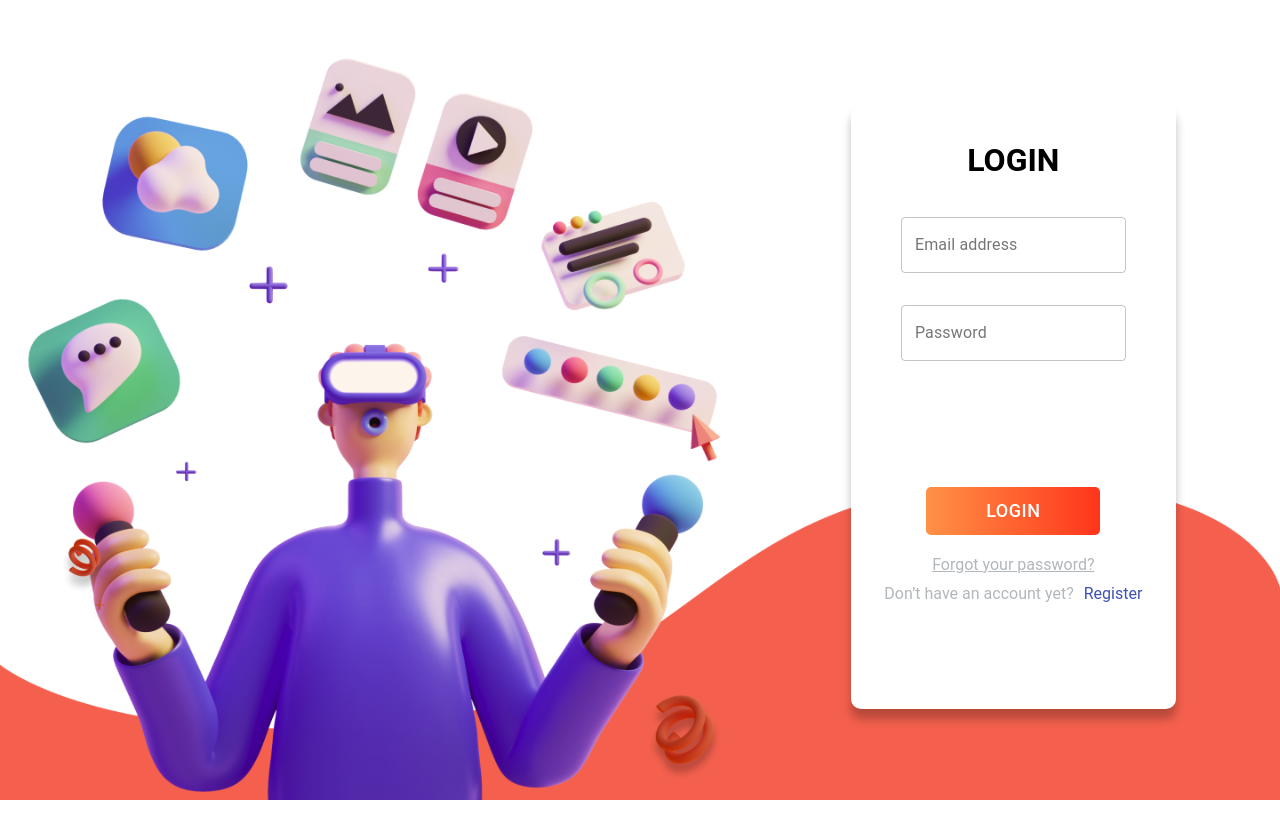
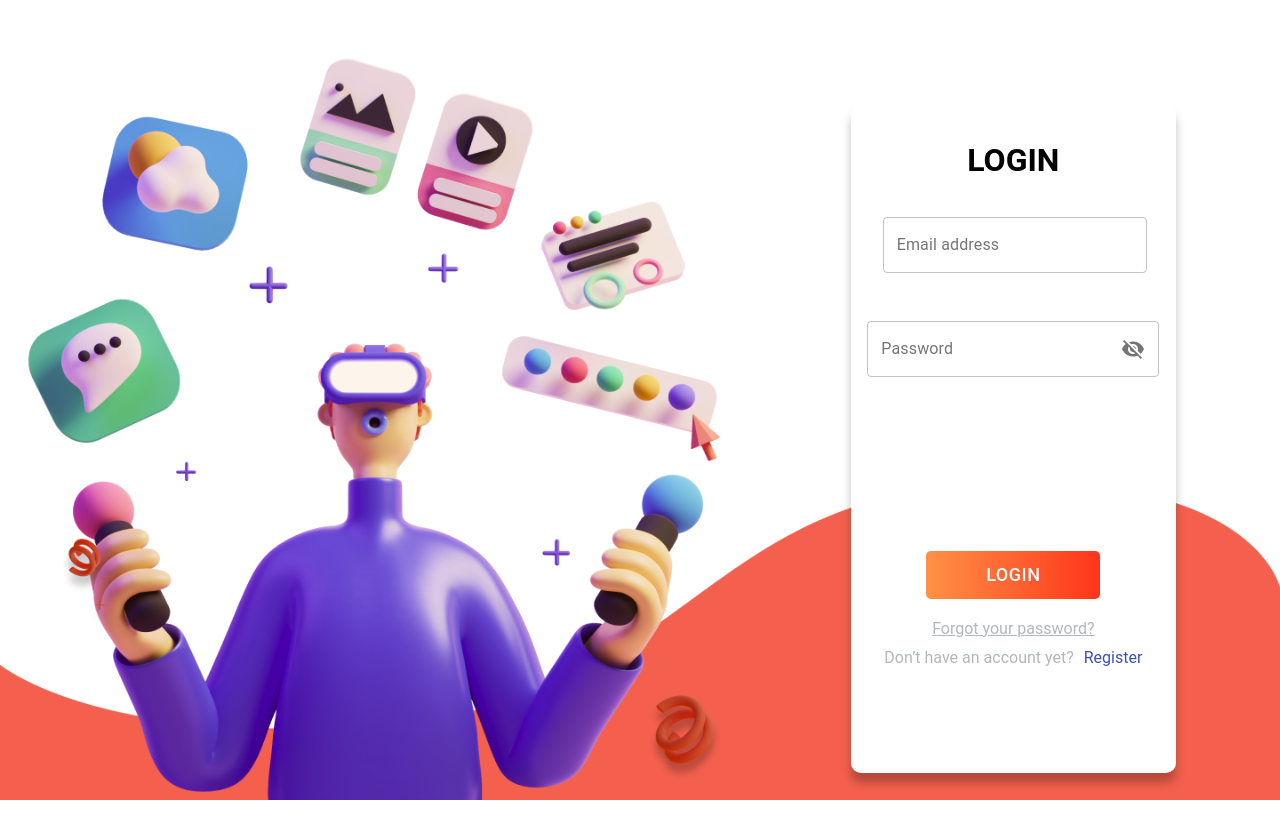
Before and after one commit to virus231/test-task, a React (Create React App) app: page / in a window 1280 px wide. Shown: the top 838 px of the page. Before the commit the page ends 813 px from the top, so only its background shows below. Built offline with nearby package versions, Linux system fonts and the light colour scheme.

Commit message:
some fix

```diff
--- a/package.json
+++ b/package.json
@@ -4,6 +4,7 @@
   "private": true,
   "dependencies": {
     "@material-ui/core": "^4.11.3",
+    "@material-ui/icons": "^4.11.2",
     "@testing-library/jest-dom": "^5.11.4",
     "@testing-library/react": "^11.1.0",
     "@testing-library/user-event": "^12.1.10",
--- a/src/components/LogIn.js
+++ b/src/components/LogIn.js
@@ -1,10 +1,16 @@
 import TextField from '@material-ui/core/TextField';
 import { makeStyles } from '@material-ui/core/styles';
 import Button from '@material-ui/core/Button';
+import OutlinedInput from '@material-ui/core/OutlinedInput';
+import InputLabel from '@material-ui/core/InputLabel';
+import IconButton from '@material-ui/core/IconButton';
+import InputAdornment from '@material-ui/core/InputAdornment';
+import Visibility from '@material-ui/icons/Visibility';
 import Link from '@material-ui/core/Link';
 import { useForm, Controller } from "react-hook-form";
 import {FormControl} from "@material-ui/core";
 import {useState} from "react";
+import VisibilityOff from '@material-ui/icons/VisibilityOff';
 
 
 const useStyles = makeStyles((theme) => ({
@@ -13,6 +19,14 @@ const useStyles = makeStyles((theme) => ({
             margin: theme.spacing(2),
             width: '25ch',
             display: 'block',
+
+            '&:nth-child(1)': {
+                width: '90%'
+            },
+
+            '& .MuiOutlinedInput-input:nth-child(1)': {
+                padding: '18.5px 35px'
+            }
         },
         '& h1': {
             textTransform: 'uppercase',
@@ -25,7 +39,7 @@ const useStyles = makeStyles((theme) => ({
             alignItems: 'center',
             marginBottom: '90px',
 
-            '& button': {
+            '& .btn-login': {
                 background: 'linear-gradient(90deg, #FF9146 0%, #FF351B 100%);',
                 border: 0,
                 borderRadius: 5,
@@ -36,7 +50,12 @@ const useStyles = makeStyles((theme) => ({
                 fontSize: '18px',
                 color: '#FEFEFE',
                 marginTop: '110px',
-                marginBottom: '20px'
+                marginBottom: '20px',
+
+                '&--errors': {
+                    background: '#B2B7BB',
+                }
+
             },
             '& .form-links': {
                 '& a:first-child': {
@@ -50,18 +69,36 @@ const useStyles = makeStyles((theme) => ({
                         margin: '0 5px'
                     }
                 }
+            },
+            '& .error': {
+
             }
+        },
+        '& .MuiFormControl-root': {
+            height: 'fit-content'
         }
+
     }
 
 
 }));
 
 export const LogIn = () => {
+    const [values, setValues] = useState({
+        amount: '',
+        password: '',
+        weight: '',
+        weightRange: '',
+        showPassword: false,
+    });
+    const handleChange = (prop) => (event) => {
+        setValues({ ...values, [prop]: event.target.value });
+        clearErrors("password")
+    };
     const classes = useStyles();
     const [generalLoginError, setGeneralLoginError] = useState('');
-    const [status, setStatus] = useState(false)
-    const { control, handleSubmit, errors: fieldsErrors } = useForm();
+    const [info, setInfo] = useState(false)
+    const { control, handleSubmit, errors: fieldsErrors, register, clearErrors } = useForm();
     const preventDefault = (event) => event.preventDefault();
 
     const onSubmitLogin = (data) => {
@@ -72,9 +109,22 @@ export const LogIn = () => {
         alert(JSON.stringify(info))
     };
 
-    const changeColor = () => {
-        setStatus(!status)
+    const handleClickShowPassword = () => {
+        setValues({ ...values, showPassword: !values.showPassword });
+    };
+
+    const handleMouseDownPassword = (event) => {
+        event.preventDefault();
+    };
+
+    const error = () => {
+        if (fieldsErrors) {
+            setInfo(true)
+        } else {
+            setInfo(false)
         }
+    }
+
 
     return (
         <div className={classes.root}>
@@ -83,23 +133,31 @@ export const LogIn = () => {
                 <FormControl className={classes.margin} variant="outlined">
                     <Controller
                         name="email"
+                        // onChange={() => clearErrors("email")}
                         as={
+                            <div style={{height: '120px'}}>
                                 <TextField
+                                    onChange={() => clearErrors("email")}
                                     id="email"
-                                labelWidth={10}
-                                helperText={fieldsErrors.email ? fieldsErrors.email.message : null}
+                                    labelWidth={70}
+                                    onFocus={() => clearErrors("email")}
+                                    onBlur={() => clearErrors("email")}
                                     variant="outlined"
                                     label="Email address"
                                     error={fieldsErrors.email}
                                 />
+                                <span className={fieldsErrors.email ? 'error' : ''}>{fieldsErrors.email ? fieldsErrors.email.message : null}</span>
+                            </div>
                         }
                         control={control}
-                        defaultValue=""
+                        // defaultValue=""
+                        ref={register()}
                         rules={{
                             required: 'Email required',
                             pattern: {
                                 value: /^[A-Z0-9._%+-]+@[A-Z0-9.-]+\.[A-Z]{2,4}$/i,
-                                message: 'invalid email address'
+                                message: 'invalid email address',
+
                             }
                         }}
                     />
@@ -108,25 +166,46 @@ export const LogIn = () => {
                     <Controller
                         name="password"
                         as={
-                            <TextField
-                                id="password"
-                                type="password"
+                            <div style={{height: '120px'}}>
+                                <InputLabel htmlFor="outlined-adornment-password">Password</InputLabel>
+                                <OutlinedInput
+                                    helperText={fieldsErrors.password ? fieldsErrors.password.message : null}
+                                    error={fieldsErrors.password}
+                                    id="outlined-adornment-password"
+                                    type={values.showPassword ? 'text' : 'password'}
+                                    value={values.password}
+                                    onBlur={() => clearErrors("password")}
+                                    onFocus={() => clearErrors("password")}
+                                    onChange={handleChange('password')}
+                                    endAdornment={
+                                        <InputAdornment position="end">
+                                            <IconButton
+                                                aria-label="toggle password visibility"
+                                                onClick={handleClickShowPassword}
+                                                onMouseDown={handleMouseDownPassword}
+                                                edge="end"
+                                            >
+                                                {values.showPassword ? <Visibility /> : <VisibilityOff />}
+                                            </IconButton>
+                                        </InputAdornment>
+                                    }
                                     labelWidth={70}
-                                helperText={fieldsErrors.password ? fieldsErrors.password.message : null}
-                                variant="outlined"
-                                label="Password"
-                                error={fieldsErrors.password}
                                 />
+                                <p className="">{fieldsErrors.password ? fieldsErrors.password.message : null}</p>
+
+                            </div>
                         }
                         control={control}
                         defaultValue=""
                         rules={{
-                            required: 'Password required'
+                            required: 'Password required',
+                            minLength: 6,
+                            maxLength: 20
                         }}
                     />
                 </FormControl>
                 {generalLoginError && <div>{generalLoginError}</div>}
-                <Button onClick={changeColor} style={{background: status ? '#B2B7BB' : 'linear-gradient(90deg, #FF9146 0%, #FF351B 100%)'}} type="submit">
+                <Button onClick={error} className={info ? 'btn-login btn-login--errors ' : 'btn-login '} type="submit">
                     Login
                 </Button>
                 <div className="form-links">
```
Also changed, not shown: 2 other files (tests, documents, lock files or other folders). Lines whose indentation alone changed are shown as unchanged.
